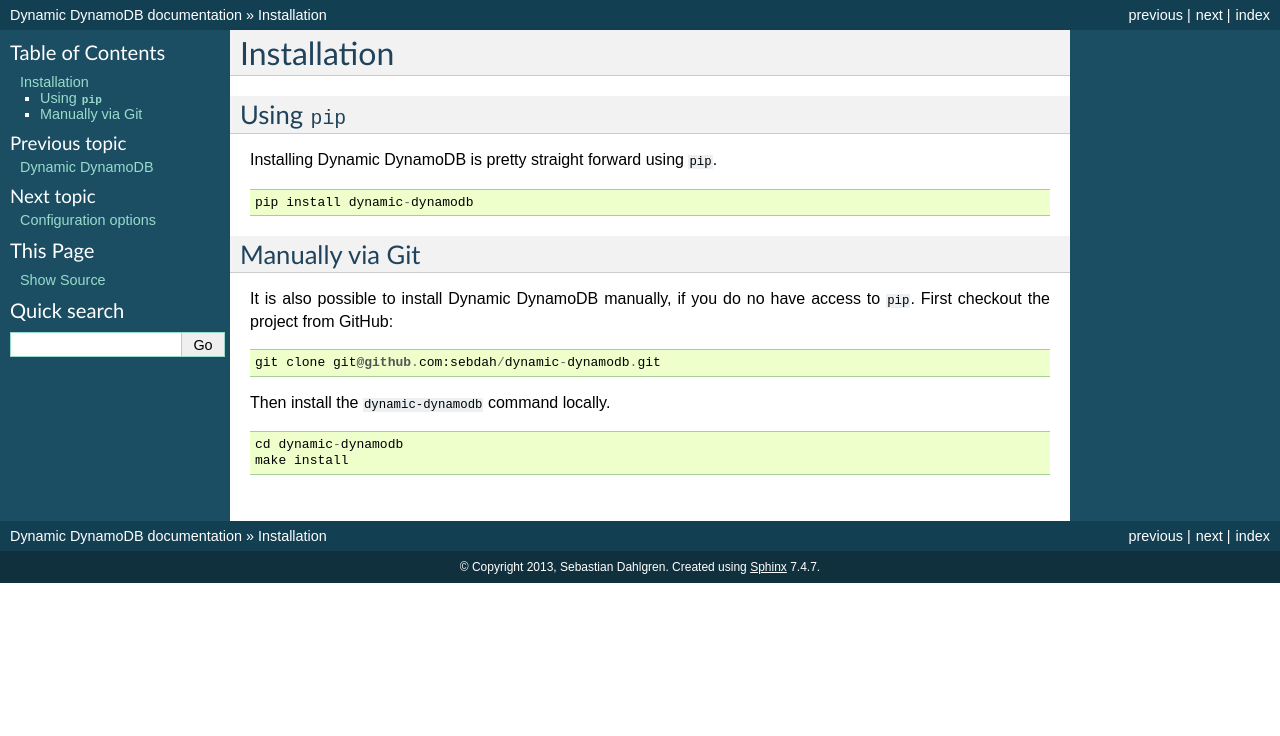
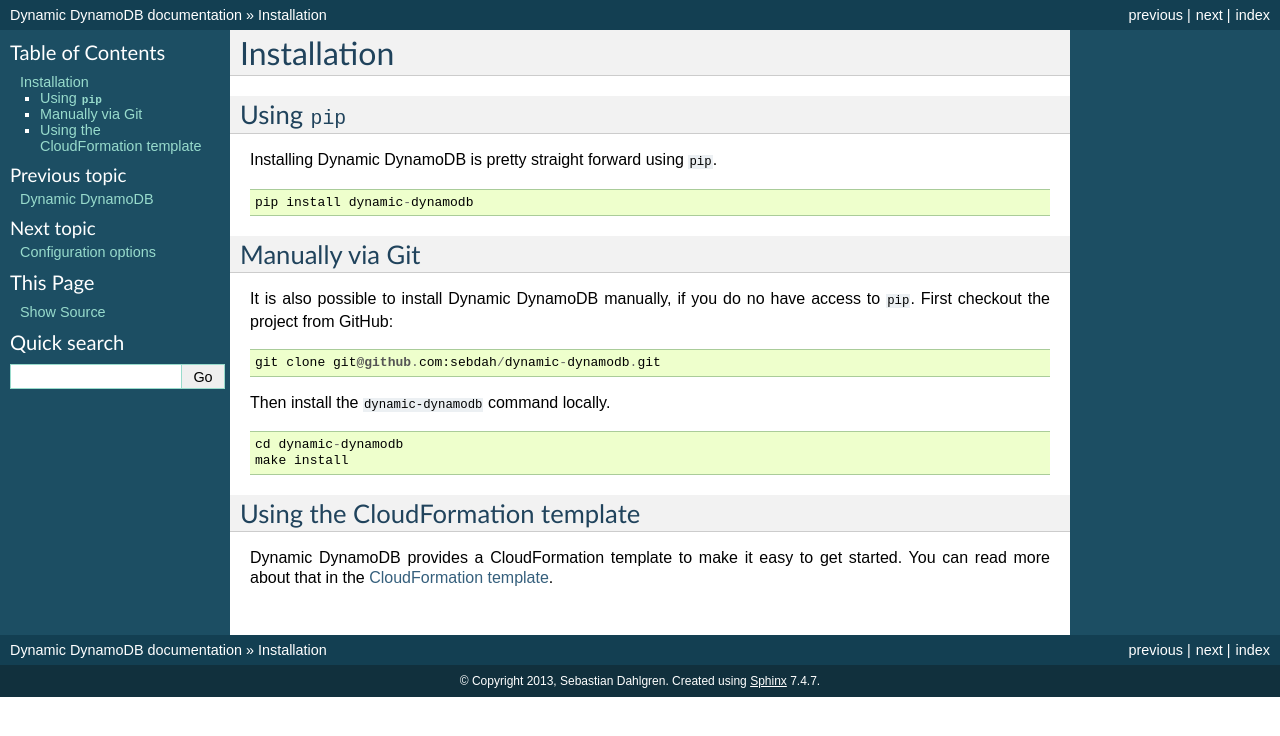
Before and after one commit to sebdah/dynamic-dynamodb, a Sphinx documentation site: the page built from docs/installation.rst, in a window 1280 px wide. Shown: the top 736 px of the page. Built offline with Sphinx 7.4.7, drawn with Linux system fonts in a browser that asks for light colours; the version number could not be read and is left out.

Commit message:
Added information about the CloudFormation template in the installation instructions

```diff
--- a/docs/cloudformation_template.rst
+++ b/docs/cloudformation_template.rst
@@ -1,3 +1,4 @@
+.. _cloudformation-template:
 CloudFormation template
 =======================
 
--- a/docs/installation.rst
+++ b/docs/installation.rst
@@ -23,3 +23,8 @@
 
     cd dynamic-dynamodb
     make install
+
+Using the CloudFormation template
+---------------------------------
+
+Dynamic DynamoDB provides a CloudFormation template to make it easy to get started. You can read more about that in the :ref:`cloudformation-template`.
```
